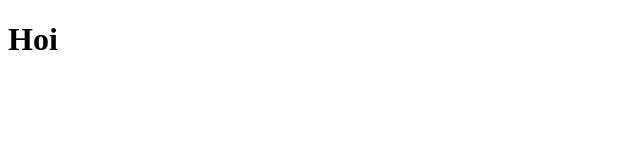
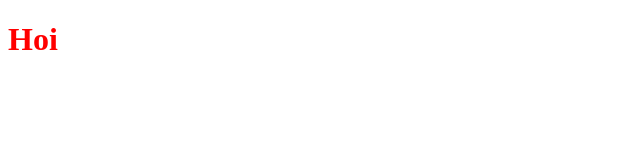
Before and after one commit to RileyWood9984/RileyWood9984.github.io, a plain HTML site: page index.html in a window 1280 px wide. Shown: the whole page, without its empty margins (0-640 px from the left). Drawn offline with Linux system fonts and the light colour scheme.

Commit message:
connecting files

```diff
--- a/index.html
+++ b/index.html
@@ -3,7 +3,7 @@
 <head>
     <meta charset="UTF-8">
     <title>Hello world</title>
-    <style src="css/main.css"></style>
+    <link rel="stylesheet" href="css/main.css">
 </head>
 <body>
 <h1>Hoi</h1>
```
